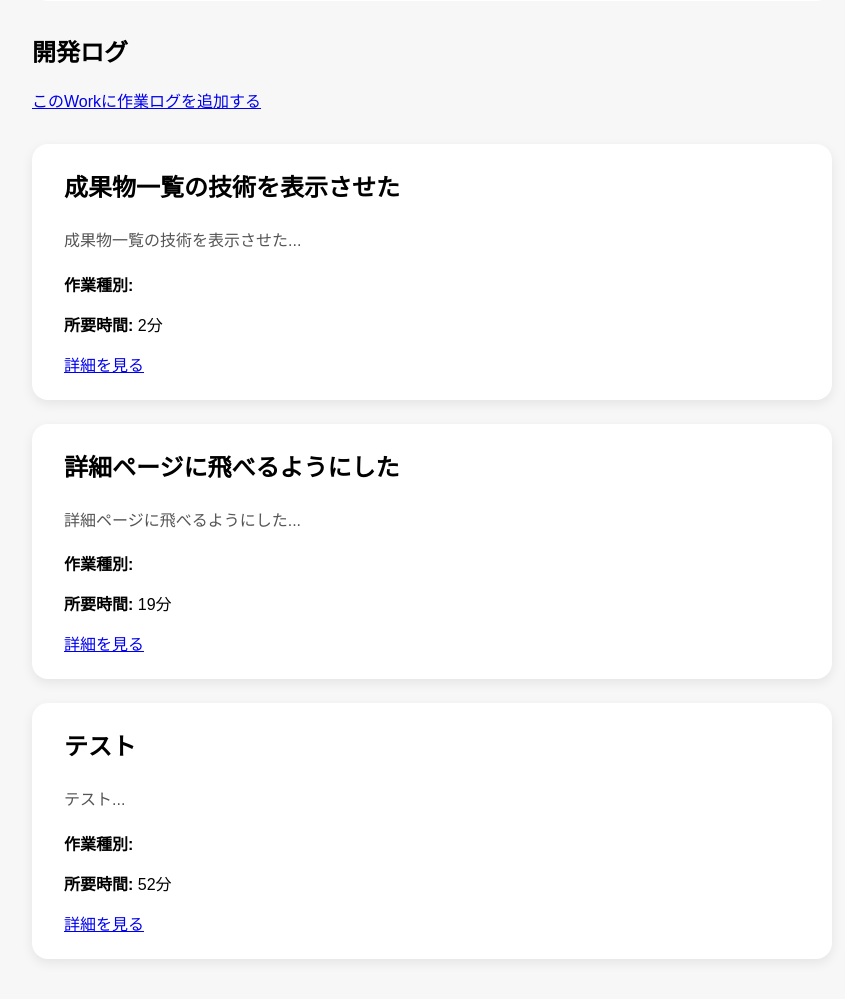
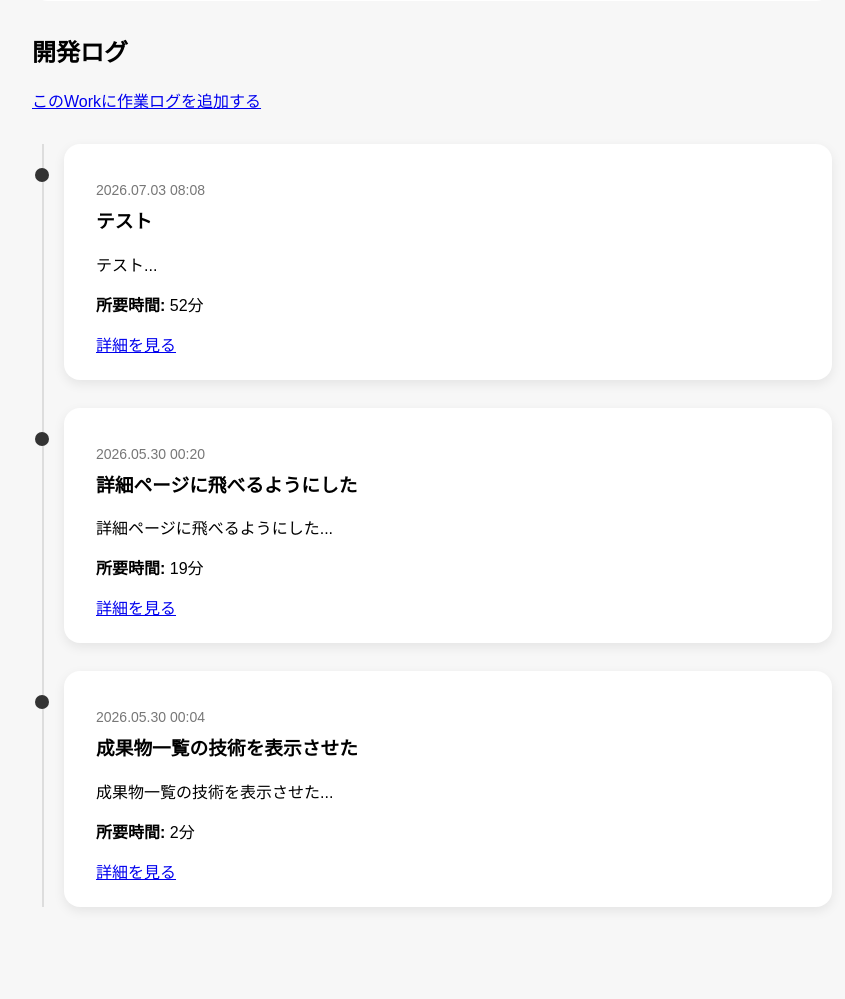
Before and after one commit to ki-hi-ro/freelance-blog, a FastAPI app: page /works-page/1 in a window 1280 px wide. Shown: the part 311-1310 px from the top of the page, without its empty margins (208-1053 px from the left). After the commit the page ends 1220 px from the top, so only its background shows below. Run offline with FastAPI, Linux system fonts and the light colour scheme.

Commit message:
開発ログをタイムライン形式にした

```diff
--- a/app/main.py
+++ b/app/main.py
@@ -216,8 +216,18 @@ def work_detail_page(
         .first()
     )
 
+    posts = (
+        db.query(models.Post)
+        .filter(models.Post.work_id == work_id)
+        .order_by(models.Post.start_time.desc())
+        .all()
+    )
+
     return templates.TemplateResponse(
         request,
         "work_detail.html",
-        {"work": work}
+        {
+            "work": work,
+            "posts": posts
+        }
     )
--- a/app/static/style.css
+++ b/app/static/style.css
@@ -166,3 +166,51 @@ button {
 .work-actions {
   margin-top: 16px;
 }
+
+.timeline {
+  position: relative;
+  margin-top: 32px;
+  padding-left: 32px;
+}
+
+.timeline::before {
+  content: "";
+  position: absolute;
+  left: 10px;
+  top: 0;
+  bottom: 0;
+  width: 2px;
+  background: #ddd;
+}
+
+.timeline-item {
+  position: relative;
+  margin-bottom: 28px;
+}
+
+.timeline-marker {
+  position: absolute;
+  left: -29px;
+  top: 24px;
+  width: 14px;
+  height: 14px;
+  background: #333;
+  border-radius: 50%;
+}
+
+.timeline-card {
+  background: #fff;
+  border-radius: 16px;
+  padding: 24px 32px;
+  box-shadow: 0 4px 12px rgba(0,0,0,0.08);
+}
+
+.timeline-date {
+  color: #777;
+  font-size: 14px;
+  margin-bottom: 8px;
+}
+
+.timeline-card h3 {
+  margin-top: 0;
+}
--- a/app/templates/work_detail.html
+++ b/app/templates/work_detail.html
@@ -20,32 +20,30 @@
 </div>
 
 <h2>開発ログ</h2>
+
 <a href="/posts-page/new?work_id={{ work.id }}">このWorkに作業ログを追加する</a>
 
-<div class="logs">
-    {% for post in work.posts %}
-        <div class="log-card">
+<div class="timeline">
+  {% for post in posts %}
+    <div class="timeline-item">
+      <div class="timeline-marker"></div>
+
+      <div class="timeline-card">
+        <p class="timeline-date">
+          {{ post.start_time.strftime('%Y.%m.%d %H:%M') }}
+        </p>
 
         <h3>{{ post.title }}</h3>
 
-            <p class="log-content">
-                {{ post.content[:50] }}...
-            </p>
-
-            <p>
-                <strong>作業種別:</strong>
-                {{ post.tags }}
-            </p>
+        <p>{{ post.content[:80] }}...</p>
 
         <p>
           <strong>所要時間:</strong>
           {{ post.work_time_minutes }}分
         </p>
 
-            <a href="/posts-page/{{ post.id }}">
-                詳細を見る
-            </a>
-
+        <a href="/posts-page/{{ post.id }}">詳細を見る</a>
+      </div>
     </div>
   {% endfor %}
 </div>
```
Also changed, not shown: blog.db. Lines whose indentation alone changed are shown as unchanged.
